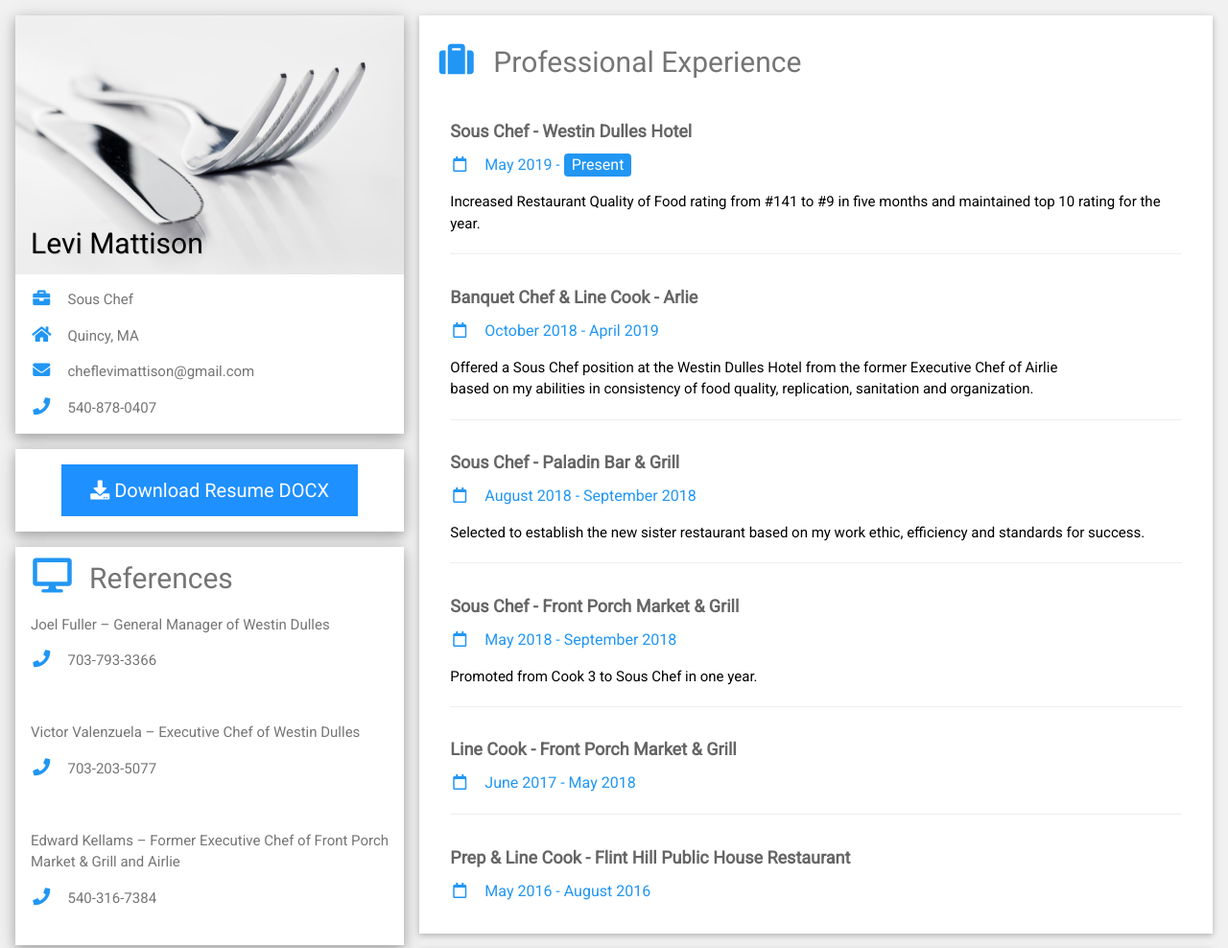
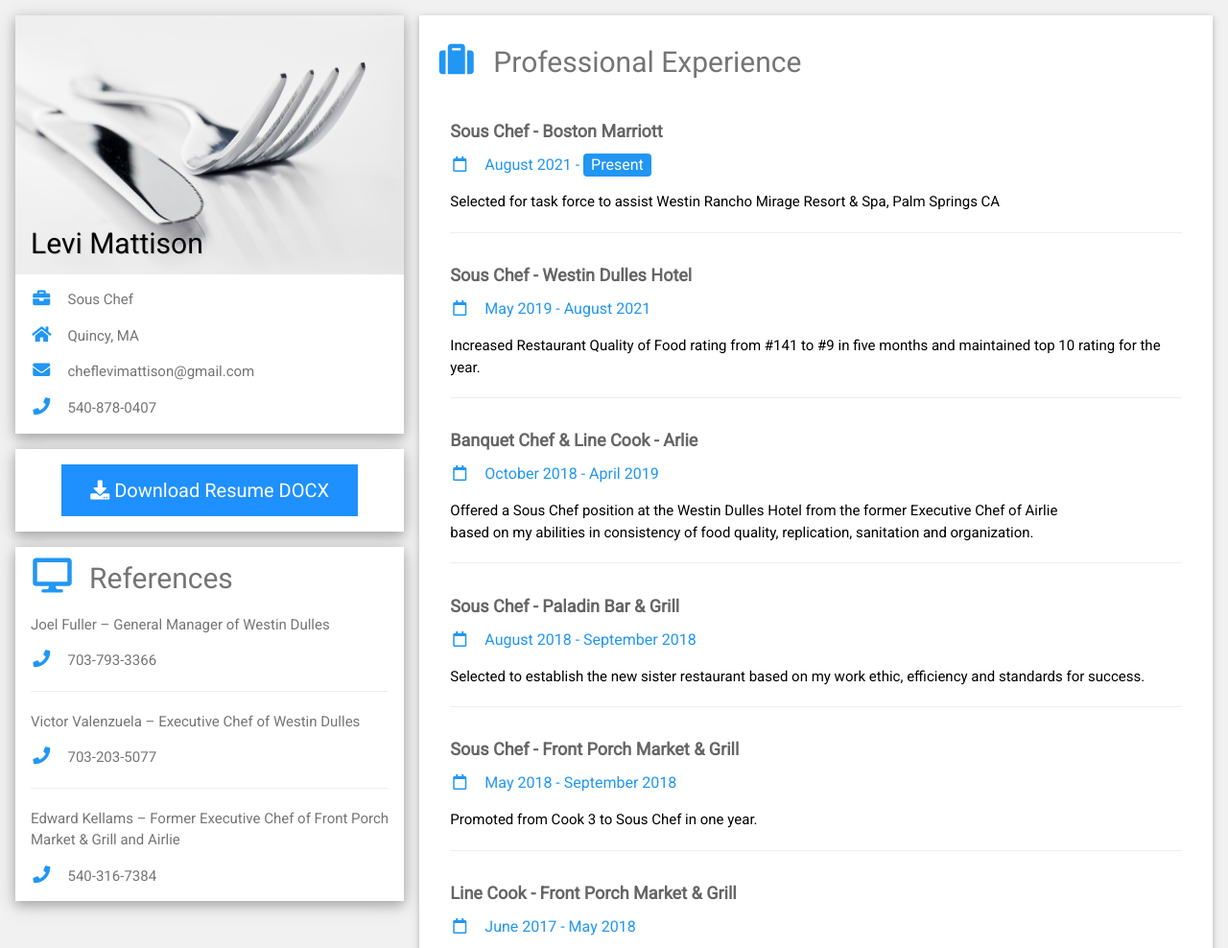
Before and after one commit to Levi-Mattison/Levi-Mattison.github.io, a plain HTML site: page index.html in a window 1280 px wide. Shown: the top 988 px of the page at 96% size. Drawn offline with nearby package versions, Linux system fonts and the light colour scheme.

Commit message:
Update index.html

```diff
--- a/index.html
+++ b/index.html
@@ -58,13 +58,12 @@ html,body,h1,h2,h3,h4,h5,h6 {font-family: "Roboto", sans-serif}
           <h2 class="w3-text-grey"><i class="fas fa-desktop fa-fw w3-margin-right w3-xxlarge w3-text-blue"></i>References</h2>
           <p>Joel Fuller – General Manager of Westin Dulles</p>
           <p><i class="fa fa-phone fa-fw w3-margin-right w3-large w3-text-blue"></i>703-793-3366</p>
-          <br>
+          <hr>
           <p>Victor Valenzuela – Executive Chef of Westin Dulles</p>
           <p><i class="fa fa-phone fa-fw w3-margin-right w3-large w3-text-blue"></i>703-203-5077</p>
-          <br>
+          <hr>
           <p>Edward Kellams – Former Executive Chef of Front Porch Market &amp; Grill and Airlie</p>
           <p><i class="fa fa-phone fa-fw w3-margin-right w3-large w3-text-blue"></i>540-316-7384</p>
-          <br>
 
         </div>
       </div><br>
@@ -76,8 +75,14 @@ html,body,h1,h2,h3,h4,h5,h6 {font-family: "Roboto", sans-serif}
       <div class="w3-container w3-card w3-white w3-margin-bottom">
         <h2 class="w3-text-grey w3-padding-16"><i class="fa fa-suitcase fa-fw w3-margin-right w3-xxlarge w3-text-blue"></i>Professional Experience</h2>
         <div class="w3-container">
+          <h5 class="w3-opacity"><b>Sous Chef - Boston Marriott</b></h5>
+          <h6 class="w3-text-blue"><i class="far fa-calendar fa-fw w3-margin-right"></i>August 2021 - <span class="w3-tag w3-blue w3-round">Present</span></h6>
+          <p>Selected for task force to assist Westin Rancho Mirage Resort &amp; Spa, Palm Springs CA</p>
+          <hr>
+        </div>
+        <div class="w3-container">
           <h5 class="w3-opacity"><b>Sous Chef - Westin Dulles Hotel</b></h5>
-          <h6 class="w3-text-blue"><i class="far fa-calendar fa-fw w3-margin-right"></i>May 2019 - <span class="w3-tag w3-blue w3-round">Present</span></h6>
+          <h6 class="w3-text-blue"><i class="far fa-calendar fa-fw w3-margin-right"></i>May 2019 - August 2021</h6>
           <p>Increased Restaurant Quality of Food rating from #141 to #9 in five months and maintained top 10 rating for the year.</p>
           <hr>
         </div>
```
